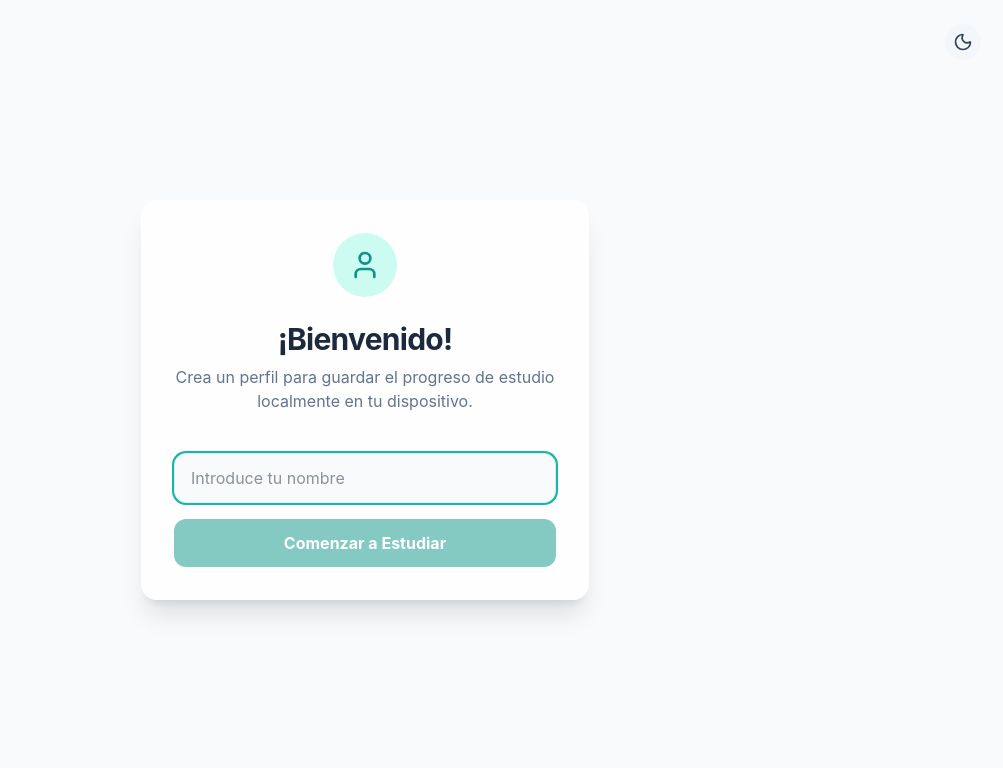
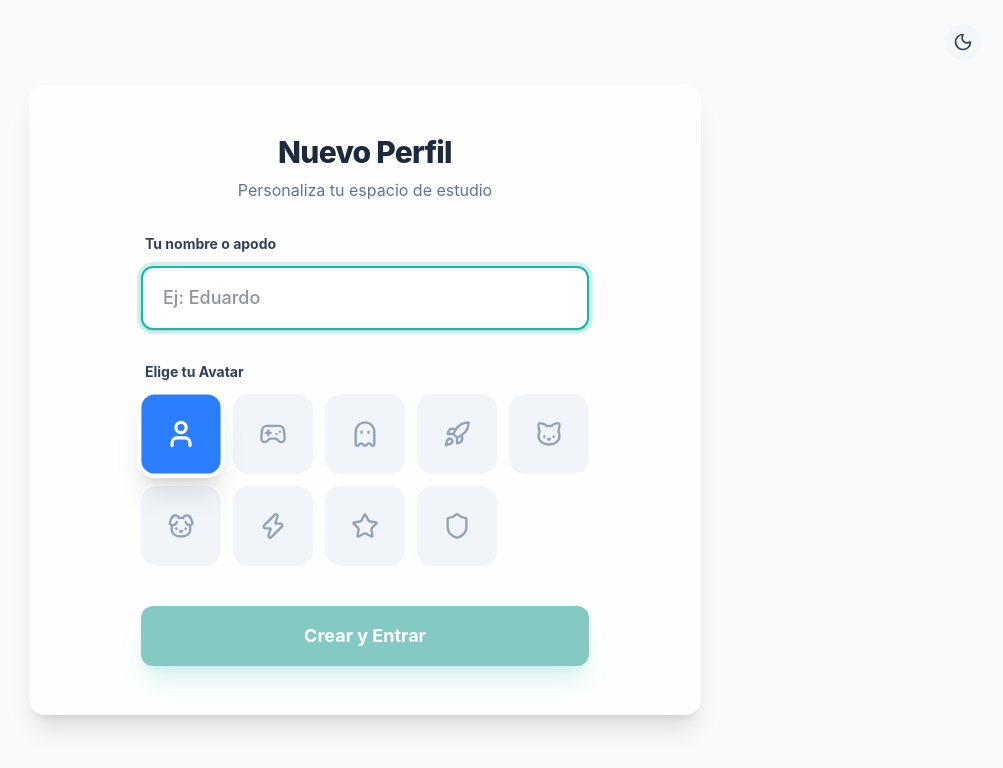
Before and after one commit to EK5849/IAmequedo, a React (Vite) app: page / in a window 1280 px wide. Shown: the top 768 px of the page, without its empty margins (275-1278 px from the left). Built offline with nearby package versions, Linux system fonts and the light colour scheme.

Commit message:
feat: Add Xbox style multi-user profile login

```diff
--- a/src/components/UserPrompt.jsx
+++ b/src/components/UserPrompt.jsx
@@ -1,49 +1,191 @@
-import { useState } from 'react';
-import { User } from 'lucide-react';
+import { useState, useEffect } from 'react';
+import { User, Plus, Gamepad2, Ghost, Rocket, Cat, Dog, Zap, Star, Shield, ArrowLeft } from 'lucide-react';
 import ThemeToggle from './ThemeToggle';
 
+const avatarOptions = [
+  { id: 'User', icon: User, color: 'bg-blue-500' },
+  { id: 'Gamepad2', icon: Gamepad2, color: 'bg-indigo-500' },
+  { id: 'Ghost', icon: Ghost, color: 'bg-purple-500' },
+  { id: 'Rocket', icon: Rocket, color: 'bg-rose-500' },
+  { id: 'Cat', icon: Cat, color: 'bg-amber-500' },
+  { id: 'Dog', icon: Dog, color: 'bg-emerald-500' },
+  { id: 'Zap', icon: Zap, color: 'bg-yellow-400' },
+  { id: 'Star', icon: Star, color: 'bg-fuchsia-500' },
+  { id: 'Shield', icon: Shield, color: 'bg-cyan-500' },
+];
+
 export default function UserPrompt({ onLogin }) {
-  const [username, setUsername] = useState('');
+  const [profiles, setProfiles] = useState([]);
+  const [view, setView] = useState('picker'); // 'picker' or 'create'
 
-  const handleSubmit = (e) => {
+  const [newUsername, setNewUsername] = useState('');
+  const [selectedAvatar, setSelectedAvatar] = useState(avatarOptions[0].id);
+
+  // Migration and load logic
+  useEffect(() => {
+    let savedProfiles = localStorage.getItem('unam_profiles');
+    let parsedProfiles = savedProfiles ? JSON.parse(savedProfiles) : [];
+
+    // Legacy migration
+    const legacyUser = localStorage.getItem('unam_user');
+    const legacyProgress = localStorage.getItem('unam_progress');
+
+    // Si no hay perfiles estructurados, pero tenemos una sesión anterior de un usuario:
+    if (parsedProfiles.length === 0 && legacyUser) {
+      parsedProfiles = [{
+        name: legacyUser,
+        avatar: 'User',
+      }];
+      localStorage.setItem('unam_profiles', JSON.stringify(parsedProfiles));
+
+      if (legacyProgress && legacyProgress !== '{}') {
+        localStorage.setItem(`unam_progress_${legacyUser}`, legacyProgress);
+      }
+    }
+
+    setProfiles(parsedProfiles);
+    if (parsedProfiles.length === 0) {
+      setView('create');
+    }
+  }, []);
+
+  const handleCreate = (e) => {
     e.preventDefault();
-    if (username.trim()) {
-      localStorage.setItem('unam_user', username);
-      localStorage.setItem('unam_progress', JSON.stringify({}));
-      onLogin(username);
+    if (!newUsername.trim()) return;
+
+    if (profiles.some(p => p.name.toLowerCase() === newUsername.trim().toLowerCase())) {
+        alert("Ese perfil ya existe. Por favor usa otro nombre.");
+        return;
     }
+
+    const newProfile = { name: newUsername.trim(), avatar: selectedAvatar };
+    const updatedProfiles = [...profiles, newProfile];
+
+    localStorage.setItem('unam_profiles', JSON.stringify(updatedProfiles));
+    if (!localStorage.getItem(`unam_progress_${newProfile.name}`)) {
+       localStorage.setItem(`unam_progress_${newProfile.name}`, JSON.stringify({}));
+    }
+
+    setProfiles(updatedProfiles);
+    loginWithProfile(newProfile.name);
   };
+
+  const loginWithProfile = (name) => {
+    localStorage.setItem('unam_user', name);
+    onLogin(name);
+  };
+
+  const deleteProfile = (name, e) => {
+    e.stopPropagation();
+    if (confirm(`¿Estás seguro de que quieres eliminar el perfil de ${name}? Se perderá todo su progreso.`)) {
+        const updated = profiles.filter(p => p.name !== name);
+        localStorage.setItem('unam_profiles', JSON.stringify(updated));
+        localStorage.removeItem(`unam_progress_${name}`);
+        setProfiles(updated);
+        if (updated.length === 0) setView('create');
+    }
+  }
+
+  const getAvatarConfig = (id) => avatarOptions.find(a => a.id === id) || avatarOptions[0];
 
   return (
     <div className="min-h-screen bg-slate-50 dark:bg-slate-900 flex items-center justify-center p-4 transition-colors duration-300 relative">
       <div className="absolute top-6 right-6">
         <ThemeToggle />
       </div>
-      <div className="glass-card max-w-md w-full p-8 text-center space-y-6">
-        <div className="w-16 h-16 bg-primary-100 dark:bg-primary-900/50 text-primary-600 dark:text-primary-400 rounded-full flex items-center justify-center mx-auto">
-          <User size={32} />
+
+      <div className="glass-card max-w-2xl w-full p-8 md:p-12 text-center space-y-8">
+
+        {view === 'picker' && (
+          <div className="space-y-10 text-center">
+            <div>
+              <h1 className="text-4xl font-extrabold text-slate-800 dark:text-slate-100 tracking-tight">¿Quién está estudiando?</h1>
+              <p className="text-slate-500 dark:text-slate-400 mt-2 text-lg">Selecciona tu perfil o crea uno nuevo.</p>
             </div>
-        <div>
-          <h1 className="text-3xl font-bold text-slate-800 dark:text-slate-100 tracking-tight">¡Bienvenido!</h1>
-          <p className="text-slate-500 dark:text-slate-400 mt-2">Crea un perfil para guardar el progreso de estudio localmente en tu dispositivo.</p>
+
+            <div className="flex flex-wrap justify-center gap-6">
+              {profiles.map(profile => {
+                const config = getAvatarConfig(profile.avatar);
+                const IconComp = config.icon;
+                return (
+                  <div key={profile.name} className="relative group cursor-pointer flex flex-col items-center gap-3 w-32" onClick={() => loginWithProfile(profile.name)}>
+                     <button onClick={(e) => deleteProfile(profile.name, e)} className="absolute -top-2 -right-2 w-8 h-8 bg-slate-100 dark:bg-slate-800 text-red-500 hover:text-white rounded-full opacity-0 group-hover:opacity-100 transition-all flex items-center justify-center z-10 hover:bg-red-500 shadow-md border-2 border-white dark:border-slate-800">
+                        &times;
+                     </button>
+                    <div className={`w-28 h-28 ${config.color} text-white rounded-[2rem] flex items-center justify-center shadow-lg transform group-hover:scale-105 group-hover:-translate-y-2 transition-all duration-300 border-[6px] border-white/20 dark:border-slate-800/50`}>
+                      <IconComp size={50} strokeWidth={2.5} />
                     </div>
-        <form onSubmit={handleSubmit} className="space-y-4 pt-4">
+                    <span className="font-bold text-slate-700 dark:text-slate-200 truncate w-full text-center text-lg">{profile.name}</span>
+                  </div>
+                )
+              })}
+
+              <div className="group cursor-pointer flex flex-col items-center gap-3 w-32" onClick={() => setView('create')}>
+                <div className="w-28 h-28 bg-slate-200/50 dark:bg-slate-800/50 text-slate-400 dark:text-slate-500 rounded-[2rem] flex items-center justify-center shadow-sm transform group-hover:scale-105 group-hover:-translate-y-2 group-hover:bg-primary-100 dark:group-hover:bg-primary-900/40 group-hover:text-primary-500 transition-all duration-300 border-4 border-dashed border-slate-300 dark:border-slate-700">
+                  <Plus size={44} strokeWidth={3} />
+                </div>
+                <span className="font-bold text-slate-500 dark:text-slate-400 text-lg group-hover:text-primary-600 dark:group-hover:text-primary-400">Agregar</span>
+              </div>
+            </div>
+          </div>
+        )}
+
+        {view === 'create' && (
+          <div className="space-y-8 max-w-md mx-auto text-left">
+            {profiles.length > 0 && (
+                <button onClick={() => setView('picker')} className="flex items-center gap-2 text-slate-500 hover:text-slate-800 dark:hover:text-slate-200 transition-colors font-medium">
+                    <ArrowLeft size={20}/> Cancelar
+                </button>
+            )}
+            <div className="text-center">
+              <h1 className="text-3xl font-extrabold text-slate-800 dark:text-slate-100 tracking-tight">Nuevo Perfil</h1>
+              <p className="text-slate-500 dark:text-slate-400 mt-2">Personaliza tu espacio de estudio</p>
+            </div>
+
+            <form onSubmit={handleCreate} className="space-y-6">
+              <div className="space-y-3">
+                <label className="block text-sm font-bold text-slate-700 dark:text-slate-300 ml-1">Tu nombre o apodo</label>
                 <input
                   type="text"
-            placeholder="Introduce tu nombre"
+                  placeholder="Ej: Eduardo"
                   autoFocus
-            className="w-full px-4 py-3 bg-slate-50 dark:bg-slate-800/50 border border-slate-200 dark:border-slate-700/60 rounded-xl focus:ring-2 focus:ring-primary-500 outline-none text-slate-800 dark:text-slate-200 dark:placeholder-slate-500 transition-colors"
-            value={username}
-            onChange={(e) => setUsername(e.target.value)}
+                  maxLength={12}
+                  className="w-full px-5 py-4 bg-white dark:bg-slate-800/80 border-2 border-slate-200 dark:border-slate-700 rounded-xl focus:ring-4 focus:ring-primary-500/20 focus:border-primary-500 outline-none text-slate-800 dark:text-slate-100 text-lg font-medium transition-all shadow-sm"
+                  value={newUsername}
+                  onChange={(e) => setNewUsername(e.target.value)}
                 />
+              </div>
+
+              <div className="space-y-3 pt-2">
+                 <label className="block text-sm font-bold text-slate-700 dark:text-slate-300 ml-1">Elige tu Avatar</label>
+                 <div className="grid grid-cols-5 gap-3">
+                    {avatarOptions.map(opt => {
+                        const Icon = opt.icon;
+                        const isSelected = selectedAvatar === opt.id;
+                        return (
+                            <button
+                                key={opt.id}
+                                type="button"
+                                onClick={() => setSelectedAvatar(opt.id)}
+                                className={`aspect-square flex items-center justify-center rounded-[1rem] transition-all border-4 ${isSelected ? `${opt.color} border-white dark:border-slate-800 shadow-xl scale-110 z-10 text-white` : 'bg-slate-100 dark:bg-slate-800 border-transparent text-slate-400 hover:bg-slate-200 dark:hover:bg-slate-700 hover:scale-105'}`}
+                            >
+                                <Icon size={28} strokeWidth={isSelected ? 2.5 : 2}/>
+                            </button>
+                        )
+                    })}
+                 </div>
+              </div>
+
               <button
                 type="submit"
-            disabled={!username.trim()}
-            className="w-full py-3 px-4 bg-primary-600 hover:bg-primary-700 text-white rounded-xl font-bold transition-all active:scale-95 disabled:opacity-50"
+                disabled={!newUsername.trim()}
+                className="w-full py-4 px-4 bg-primary-600 hover:bg-primary-700 text-white rounded-xl font-bold text-lg shadow-xl shadow-primary-500/30 transition-transform active:scale-95 disabled:opacity-50 disabled:active:scale-100 disabled:cursor-not-allowed mt-4"
               >
-            Comenzar a Estudiar
+                Crear y Entrar
               </button>
             </form>
+          </div>
+        )}
       </div>
     </div>
   );
--- a/src/pages/Syllabus.jsx
+++ b/src/pages/Syllabus.jsx
@@ -8,7 +8,8 @@ import { ChevronRight, ChevronDown, CheckCircle2, Circle } from 'lucide-react';
 export default function Syllabus() {
   const [expandedMateria, setExpandedMateria] = useState(null);
   const [progressData] = useState(() => {
-    const guardado = localStorage.getItem('unam_progress');
+    const currentUser = localStorage.getItem('unam_user') || 'default';
+    const guardado = localStorage.getItem(`unam_progress_${currentUser}`);
     if (guardado) {
       try {
         return JSON.parse(guardado);
```
Also changed, not shown: src/pages/Quiz.jsx (+7 -4 lines). Lines whose indentation alone changed are shown as unchanged.
